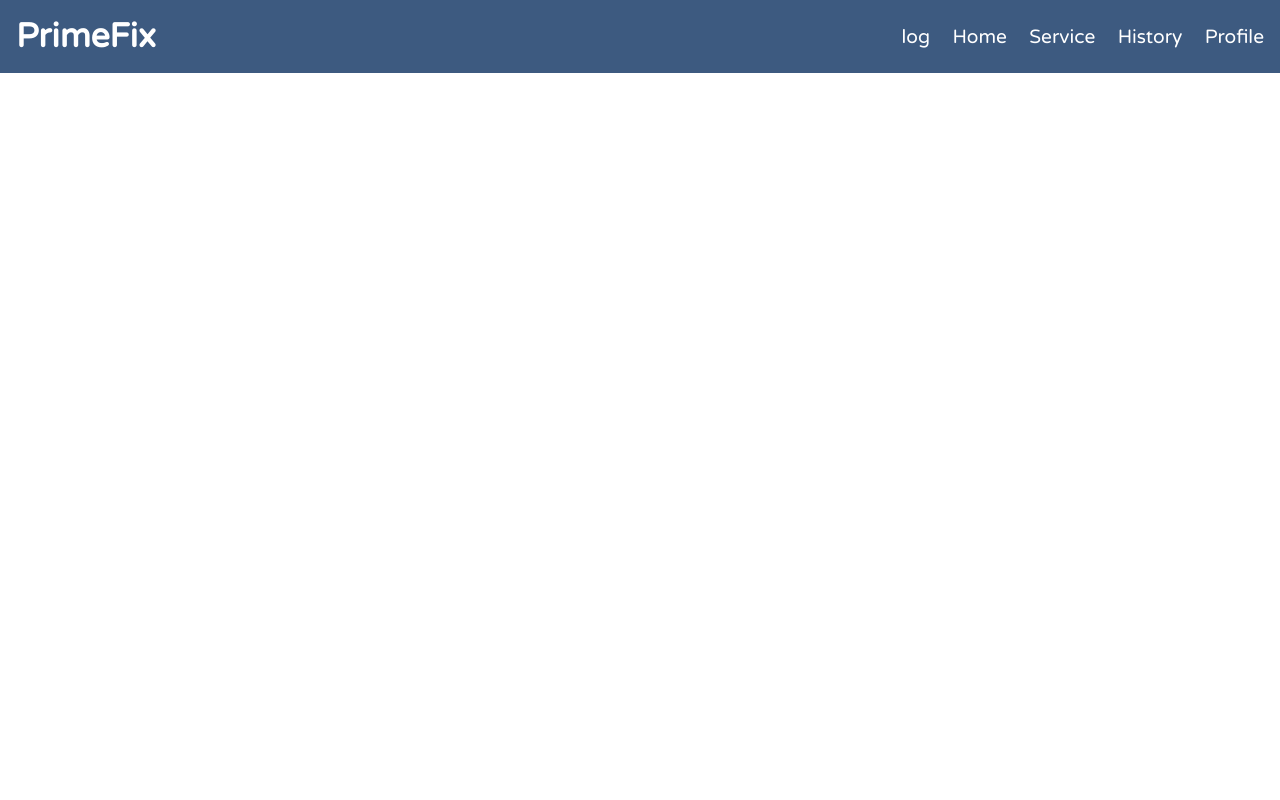
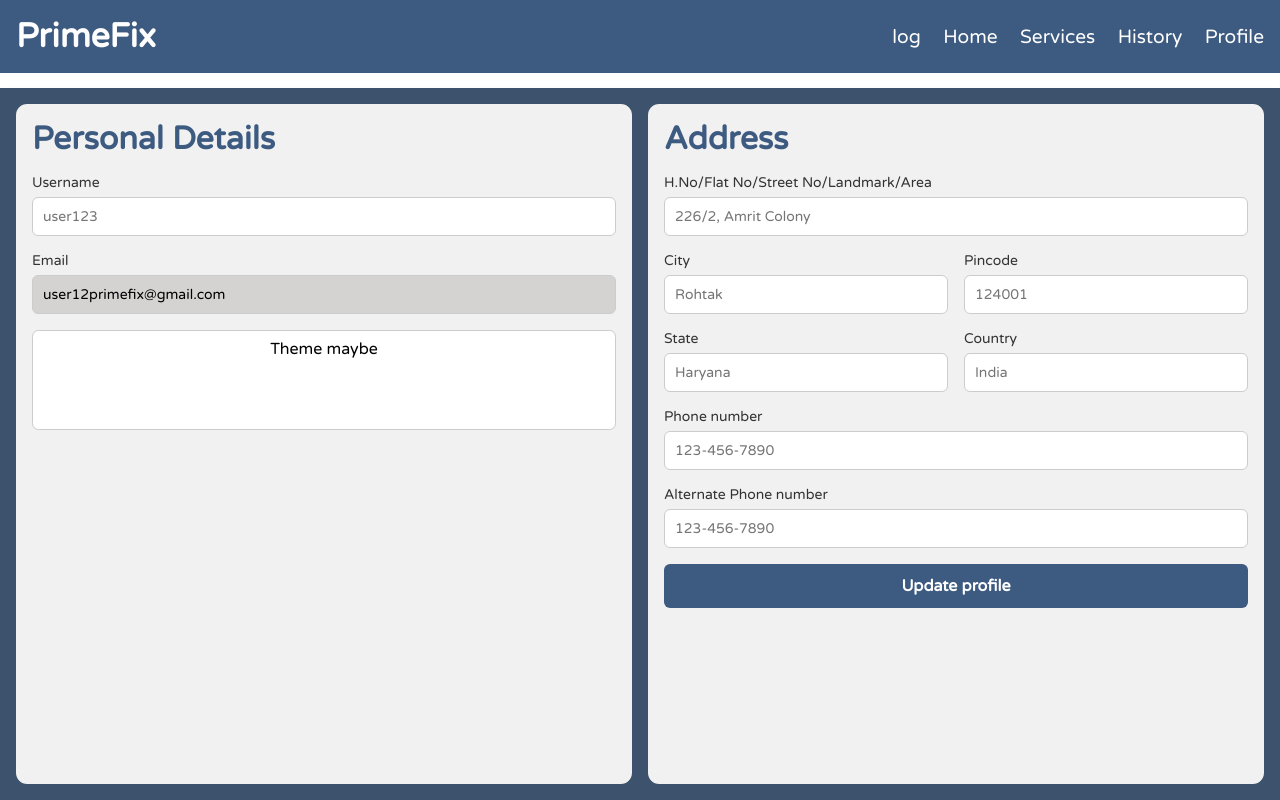
Before and after one commit to deepanshu2202/PrimeFix, a React (Vite) app in the folder client/: page /profile in a window 1280 px wide. Built offline with nearby package versions, Linux system fonts and the light colour scheme.

Commit message:
Completed ProfilePage

```diff
--- a/client/src/components/Navbar.jsx
+++ b/client/src/components/Navbar.jsx
@@ -64,7 +64,7 @@ const Navbar = () => {
         <div className="nav-actions">
           <div onClick={handleLog}>log</div>
           <div onClick={() => navigate("/")}>Home</div>
-          <div onClick={() => navigate("/service")}>Service</div>
+          <div onClick={() => navigate("/service")}>Services</div>
           <div onClick={() => navigate("/history")}>History</div>
           <div onClick={() => setProfileClick((prev) => !prev)}>Profile</div>
         </div>
@@ -73,17 +73,43 @@ const Navbar = () => {
       <div className={`nav-actions-mobile ${sidebarIsOpen ? "open" : ""}`}>
         <div>
           <div className="nav-action-mobile-btn">Theme</div>
-          <div className="nav-action-mobile-btn" onClick={() => navigate("/")}>Home</div>
-          <div className="nav-action-mobile-btn" onClick={() => navigate("/service")}>Service</div>
-          <div className="nav-action-mobile-btn" onClick={() => navigate("/history")}>History</div>
-          <div className="nav-action-mobile-btn" onClick={() => navigate("/profile")}>Profile</div>
+          <div className="nav-action-mobile-btn" onClick={() => navigate("/")}>
+            Home
+          </div>
+          <div
+            className="nav-action-mobile-btn"
+            onClick={() => navigate("/service")}
+          >
+            Service
+          </div>
+          <div
+            className="nav-action-mobile-btn"
+            onClick={() => navigate("/history")}
+          >
+            History
+          </div>
+          <div
+            className="nav-action-mobile-btn"
+            onClick={() => navigate("/profile")}
+          >
+            Profile
+          </div>
         </div>
-        <div className="mobile-logout-btn" onClick={handleLogoutClick}>Logout</div>
+        <div className="mobile-logout-btn" onClick={handleLogoutClick}>
+          Logout
+        </div>
       </div>
 
       {profileClick && (
         <div className={`profile-menu ${profileClick ? "open" : ""}`}>
-          <div onClick={() => navigate("/profile")}>Edit profile</div>
+          <div
+            onClick={() => {
+              navigate("/profile");
+              setProfileClick(false);
+            }}
+          >
+            Edit profile
+          </div>
           <div onClick={handleLogoutClick}>logout</div>
         </div>
       )}
--- a/client/src/components/Ticket.jsx
+++ b/client/src/components/Ticket.jsx
@@ -48,16 +48,14 @@ const Ticket = ({ title, amount, description, status, date }) => {
       )}
 
       <div className="ticket-footer">
+        <span>
         <h3 className={`ticket-status-${status}`}>
-          {status}{" "}
-          {status !== "Pending" ? (
-            `(Update Date)`
-          ) : (
-            <button className="ticket-cancel-btn" onClick={handleCancelClick}>
-              cancel
-            </button>
-          )}
+          {status}
         </h3>
+        {(status === "Pending") && (
+          <h3 className="cancel-service-btn" onClick={handleCancelClick}>Cancel Service</h3>
+        ) }
+        </span>
         <h3 className="ticket-date">{date}</h3>
       </div>
     </div>
--- a/client/src/pages/ProfilePage.jsx
+++ b/client/src/pages/ProfilePage.jsx
@@ -1,9 +1,137 @@
-import React from 'react'
+// react
+import { useState } from "react";
+import "../styles/pages/profilepage.css";
+
+// redux
+import { useSelector } from "react-redux";
 
 const ProfilePage = () => {
+  const user = useSelector((state) => state.user);
+  const userSavedAddress = user.address;
+
+  const [userCity, setUserCity] = useState("");
+  const [username, setUsername] = useState("");
+  const [userState, setUserState] = useState("");
+  const [cityPincode, setCityPincode] = useState("");
+  const [userAddress, setUserAddress] = useState("");
+  const [userCountry, setUserCountry] = useState("");
+  const [userPhoneNumber, setUserPhoneNumber] = useState("");
+  const [userAltPhoneNumber, setUserAltPhoneNumber] = useState("");
+
+  // functions
+  const handleSubmit = (e) => {
+    e.preventDefault();
+
+    console.log("updating profile....");
+  };
+
   return (
-    <div>ProfilePage</div>
-  )
-}
+    <div className="profilepage-root">
+      <form onSubmit={handleSubmit}>
+        <div className="profile-details-container">
+          <h1>Personal Details</h1>
+          <label className="profile-name">
+            Username <br />
+            <input
+              type="text"
+              value={username}
+              onChange={(e) => setUsername(e.target.value)}
+              placeholder={user.name}
+            />
+          </label>
 
-export default ProfilePage
+          <label className="profile-email">
+            Email <br />
+            <input type="text" value={user.email} readOnly />
+          </label>
+
+          <div className="profile-empty-space">
+            Theme maybe
+          </div>
+        </div>
+
+        <div className="profile-address-container">
+          <h1>Address</h1>
+
+          <label className="profile-address">
+            H.No/Flat No/Street No/Landmark/Area <br />
+            <input
+              type="text"
+              value={userAddress}
+              onChange={(e) => setUserAddress(e.target.value)}
+              placeholder={userSavedAddress.main}
+            />
+          </label>
+
+          <div>
+            <label className="profile-city">
+              City <br />
+              <input
+                type="text"
+                value={userCity}
+                onChange={(e) => setUserCity(e.target.value)}
+                placeholder={userSavedAddress.city}
+              />
+            </label>
+            <label className="profile-city-pincode">
+              Pincode <br />
+              <input
+                type="number"
+                value={cityPincode}
+                onChange={(e) => setCityPincode(e.target.value)}
+                placeholder={userSavedAddress.pincode}
+              />
+            </label>
+          </div>
+
+          <div>
+            <label className="profile-state">
+              State <br />
+              <input
+                type="text"
+                value={userState}
+                onChange={(e) => setUserState(e.target.value)}
+                placeholder={userSavedAddress.state}
+              />
+            </label>
+            <label className="profile-country">
+              Country <br />
+              <input
+                type="text"
+                value={userCountry}
+                onChange={(e) => setUserCountry(e.target.value)}
+                placeholder={userSavedAddress.country}
+              />
+            </label>
+          </div>
+
+          <label className="profile-phone">
+            Phone number <br />
+            <input
+              type="tel"
+              value={userPhoneNumber}
+              onChange={(e) => setUserPhoneNumber(e.target.value)}
+              placeholder={userSavedAddress.phone}
+            />
+          </label>
+
+          <label className="profile-phone-alt">
+            Alternate Phone number <br />
+            <input
+              type="tel"
+              value={userAltPhoneNumber}
+              onChange={(e) => setUserAltPhoneNumber(e.target.value)}
+              placeholder={userSavedAddress.altPhone}
+            />
+          </label>
+
+          <button type="submit" className="update-btn">
+            Update profile
+          </button>
+        </div>
+      </form>
+    </div>
+  );
+};
+
+export default ProfilePage;
--- a/client/src/redux/slice/userSlice.js
+++ b/client/src/redux/slice/userSlice.js
@@ -3,8 +3,8 @@ import { createSlice } from "@reduxjs/toolkit";
 export const userSlice = createSlice({
   name: "user",
   initialState: {
-    name: "",
-    email: "",
+    name: "user123",
+    email: "user12primefix@gmail.com",
     address: {
       main: "226/2, Amrit Colony",
       city: "Rohtak",
--- a/client/src/styles/components/ticket.css
+++ b/client/src/styles/components/ticket.css
@@ -71,13 +71,9 @@
   align-items: center;
 }
 
-.ticket-cancel-btn {
-    margin-left: 0.4rem;
-    border: none;
-    color: red;
-    background-color: inherit;
-    font-size: 1.1rem;
-    cursor: pointer;
+.ticket-footer span {
+  display: flex;
+  gap: 1rem;
 }
 
 .ticket-root p {
@@ -111,13 +107,19 @@
 }
 
 .ticket-status-Pending {
-  color: #ffd015;
+  color: #D9A441;
 }
 
 .ticket-status-Cancelled {
-  color: #eb3a3a;
+  color: #D96C6C;
 }
 
 .ticket-status-Completed {
-  color: #57d357;
+  color: #6BBF59;
 }
+
+.cancel-service-btn {
+  border-bottom: 1px solid rgba(0, 0, 0, 0.3);
+    color: #D96C6C;
+    cursor: pointer;
+}
--- /dev/null
+++ b/client/src/styles/pages/profilepage.css
@@ -0,0 +1,143 @@
+.profilepage-root {
+  width: 100%;
+  height: 89vh;
+  padding: 1rem;
+  background: #f8f9fa;
+  box-shadow: 0 4px 10px rgba(0, 0, 0, 0.05);
+  margin-top: 11vh;
+  background-color: #3d526d;
+}
+
+.profilepage-root form {
+  display: flex;
+  width: 100%;
+  height: 100%;
+  gap: 1rem;
+  border-radius: 1rem;
+  background-color: #3d526d;
+}
+
+.profile-details-container {
+  width: 50%;
+  display: flex;
+  flex-direction: column;
+  justify-content: start;
+  padding: 1rem;
+  border-radius: 0.7rem;
+  background-color: var(--gray-bg);
+}
+
+.profile-empty-space {
+  height: 100px;
+  justify-content: center;
+  border-radius: 0.4rem;
+  padding: 0.5rem;
+  border: 1px solid #ccc;
+  background-color: #fff;
+}
+
+.profile-address-container {
+  width: 50%;
+  height: 100%;
+  display: flex;
+  flex-direction: column;
+  padding: 1rem;
+  border-radius: 0.7rem;
+  background-color: var(--gray-bg);
+}
+
+.profile-details-container h1,
+.profile-address-container h1 {
+  color: var(--primary-bg);
+}
+
+.profilepage-root label {
+  display: flex;
+  flex-direction: column;
+  font-weight: 500;
+  color: #333;
+  font-size: 14px;
+}
+
+/* Inputs & textarea */
+.profilepage-root input {
+  margin-top: 6px;
+  padding: 10px;
+  font-size: 14px;
+  border: 1px solid #ccc;
+  border-radius: 6px;
+  outline: none;
+  background-color: white;
+}
+
+.profilepage-root input:focus {
+  box-shadow: 0 0 4px rgba(0, 123, 255, 0.3);
+}
+
+.profilepage-root div {
+  display: flex;
+  gap: 16px;
+}
+
+.profile-address-container div label {
+  flex: 1;
+}
+
+.profile-email input {
+  background-color: #d5d2d2;
+}
+
+.update-btn {
+  padding: 12px;
+  background: var(--primary-bg);
+  color: white;
+  border: none;
+  border-radius: 6px;
+  font-size: 16px;
+  font-weight: bold;
+  cursor: pointer;
+  transition: background 0.3s ease;
+}
+
+.update-btn:hover {
+  background: #283e5a;
+}
+
+@media (max-width: 900px) {
+  .profilepage-root {
+    height: 100%;
+  }
+
+  .profilepage-root form {
+    flex-direction: column;
+  }
+
+  .profile-details-container,
+  .profile-address-container {
+    width: 100%;
+    max-height: unset;
+    overflow: visible;
+  }
+
+  .profilepage-root div {
+    flex-direction: column;
+    gap: 10px;
+  }
+}
+
+@media (max-width: 600px) {
+  .profile-root {
+    height: 100%;
+    padding: 0.5rem;
+  }
+
+  .profile-details-container,
+  .profile-address-container {
+    padding: 0.8rem;
+  }
+
+  .update-btn {
+    font-size: 14px;
+    padding: 10px;
+  }
+}
```
